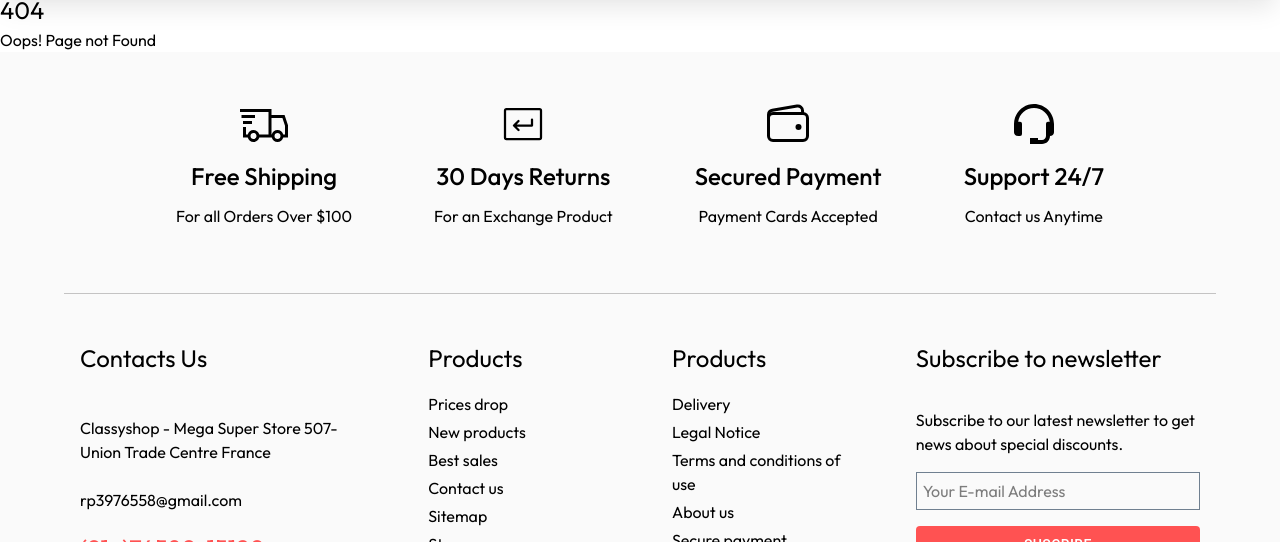
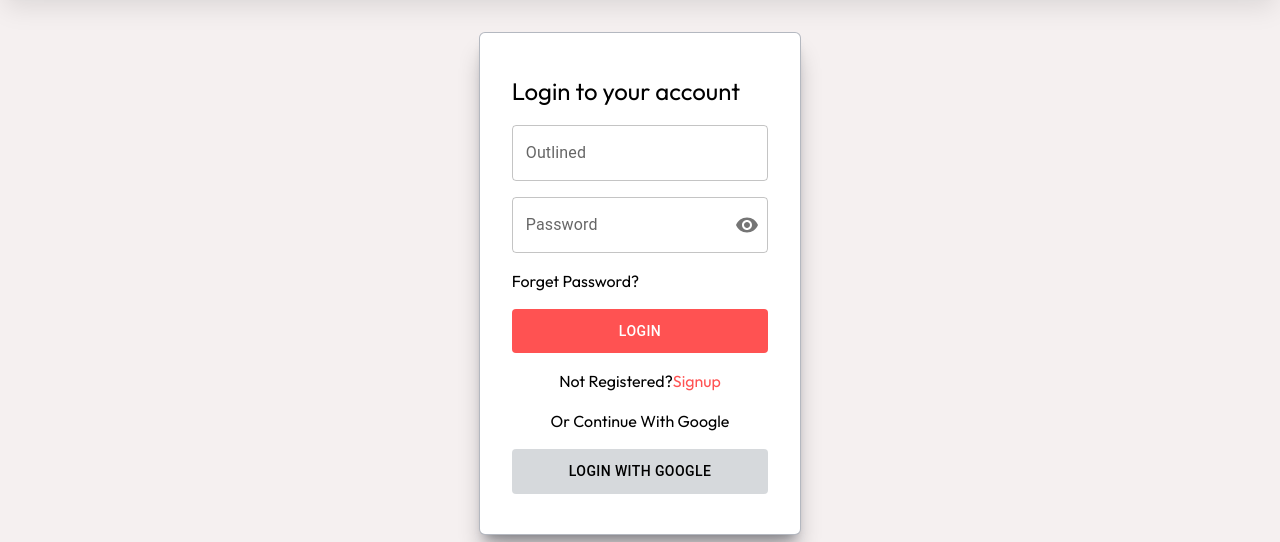
Before and after one commit to Raahul423/react-node-ecommerce, a React (Vite) app in the folder Frontend/: page /register in a window 1280 px wide. Shown: the part 410-952 px from the top of the page. Built offline with nearby package versions, Linux system fonts and the light colour scheme; a web font is replaced by a local one.

Commit message:
adding register page in our project

```diff
--- a/Frontend/src/App.jsx
+++ b/Frontend/src/App.jsx
@@ -14,6 +14,7 @@ import Productdetails from './Components/ProductIdDetails/Productdetails'
 import { IoClose } from 'react-icons/io5'
 import { createContext } from 'react'
 import Login from './Pages/Login'
+import Register from './Pages/Register'
 
 const Context = createContext();
 
@@ -37,6 +38,7 @@ function App() {
           <Route path='/products' element={<Products />} />
           <Route path='/product/:id' element={<ProductsId />} />
           <Route path='/login' element={<Login/>} />
+          <Route path='/register' element={<Register/>} />
           <Route path='*' element={<NotFound />} />
         </Routes>
         {location.pathname !== "*" && <Footer />}
--- a/Frontend/src/Components/Header/Header.jsx
+++ b/Frontend/src/Components/Header/Header.jsx
@@ -11,8 +11,6 @@ import Navdrawer from '../Navigation/Navdrawer';
 import Search from './Search';
 
 const Header = () => {
-
-
 
     return (
         <header className='bg-white shadow-xl sticky top-0 z-100 '>
@@ -48,7 +46,7 @@ const Header = () => {
                 <div className='col3 w-[30%] flex gap-2 justify-end  items-center'>
                     <Link to={'/login'} className='text-xl hover:text-primary transition-all cursor-pointer'>Login</Link>
                     <span>|</span>
-                    <Link className='text-xl hover:text-primary transition-all cursor-pointer'>Register</Link>
+                    <Link to={'/register'} className='text-xl hover:text-primary transition-all cursor-pointer'>Register</Link>
 
                     <Tooltip title='Wishlist'>
                         <IconButton aria-label="cart">
--- a/Frontend/src/Components/Login/LoginComponent.jsx
+++ b/Frontend/src/Components/Login/LoginComponent.jsx
@@ -7,8 +7,8 @@ import { Link } from 'react-router';
 const LoginComponent = () => {
     const [showPassword, setShowPassword] = useState(false);
   return (
-    <section className='w-[28%] px-6 py-10 border border-gray-500/30 rounded-md m-auto gap-4 flex flex-col shadow-xl bg-white'>
-      <h1>Login to your account</h1>
+    <section className='w-[28%] px-8 py-10 border border-gray-500/50 rounded-md m-auto gap-4 flex flex-col shadow-gray-950/30 shadow-xl bg-white'>
+      <h1 className='text-center'>Login to your account</h1>
                       <Box
                           component="form"
                           noValidate
--- /dev/null
+++ b/Frontend/src/Components/Register/RegisterComponent.jsx
@@ -0,0 +1,86 @@
+import React from 'react'
+import { Box, Button, FormControl, IconButton, InputAdornment, InputLabel, OutlinedInput, TextField } from '@mui/material';
+
+import { useState } from 'react'
+import { MdVisibility, MdVisibilityOff } from 'react-icons/md';
+import { Link } from 'react-router';
+
+const RegisterComponent = () => {
+    const [showPassword, setShowPassword] = useState(false);
+  return (
+    <section className='w-[28%] px-8 py-10 border border-gray-500/50 rounded-md m-auto gap-4 flex flex-col shadow-gray-950/30 shadow-xl bg-white'>
+      <h1>Login to your account</h1>
+                            <Box
+                                component="form"
+                                noValidate
+                                autoComplete="off"
+                            >
+                                <TextField
+                                    className="!w-full"
+                                    id="outlined-basic"
+                                    label="Outlined"
+                                    variant="outlined" />
+                            </Box>
+
+                            <Box
+                                component="form"
+                                noValidate
+                                autoComplete="off"
+
+                            >
+
+                                <FormControl variant="outlined">
+                                    <InputLabel htmlFor="outlined-adornment-password">Password</InputLabel>
+                                    <OutlinedInput
+                                        id="outlined-adornment-password"
+                                        type={showPassword ? 'text' : 'password'}
+                                        endAdornment={
+                                            <InputAdornment position="end">
+                                                <IconButton
+                                                    aria-label={
+                                                        showPassword ? 'hide the password' : 'display the password'
+                                                    }
+                                                    onClick={() => setShowPassword(!showPassword)}
+                                                    edge="end"
+                                                >
+                                                    {showPassword ? <MdVisibilityOff /> : <MdVisibility />}
+                                                </IconButton>
+                                            </InputAdornment>
+                                        }
+                                        label="Password"
+                                    />
+                                </FormControl>
+
+                            </Box>
+
+                            <div>
+                                <p className='hover:text-primary cursor-pointer'>Forget Password?</p>
+                            </div>
+
+                            <Button className='w-full !bg-primary !text-white !py-2.5'>
+                                <p className=''>Login</p>
+                            </Button>
+
+                            <div className='flex justify-center'>
+                                <div>
+                                    <p>Not Registered?</p>
+                                </div>
+                                <Link to={'/register'}>
+                                    <div>
+                                        <p className='text-primary'>Signup</p>
+                                    </div>
+                                </Link>
+                            </div>
+
+                            <div className='text-center'>
+                                <p>Or Continue With Google</p>
+                            </div>
+
+                            <Button className='w-full !bg-gray-700/20 !text-black !py-2.5'>
+                                <p className=''>LOGIN WITH GOOGLE</p>
+                            </Button>
+    </section>
+  )
+}
+
+export default RegisterComponent
--- /dev/null
+++ b/Frontend/src/Pages/Register.jsx
@@ -0,0 +1,14 @@
+import React from 'react'
+import RegisterComponent from '../Components/Register/RegisterComponent'
+
+const Register = () => {
+  return (
+    <section className='bg-[#f5f0f0]'>
+      <div className='my-container py-10'>
+    <RegisterComponent/>
+      </div>
+    </section>
+  )
+}
+
+export default Register
```
